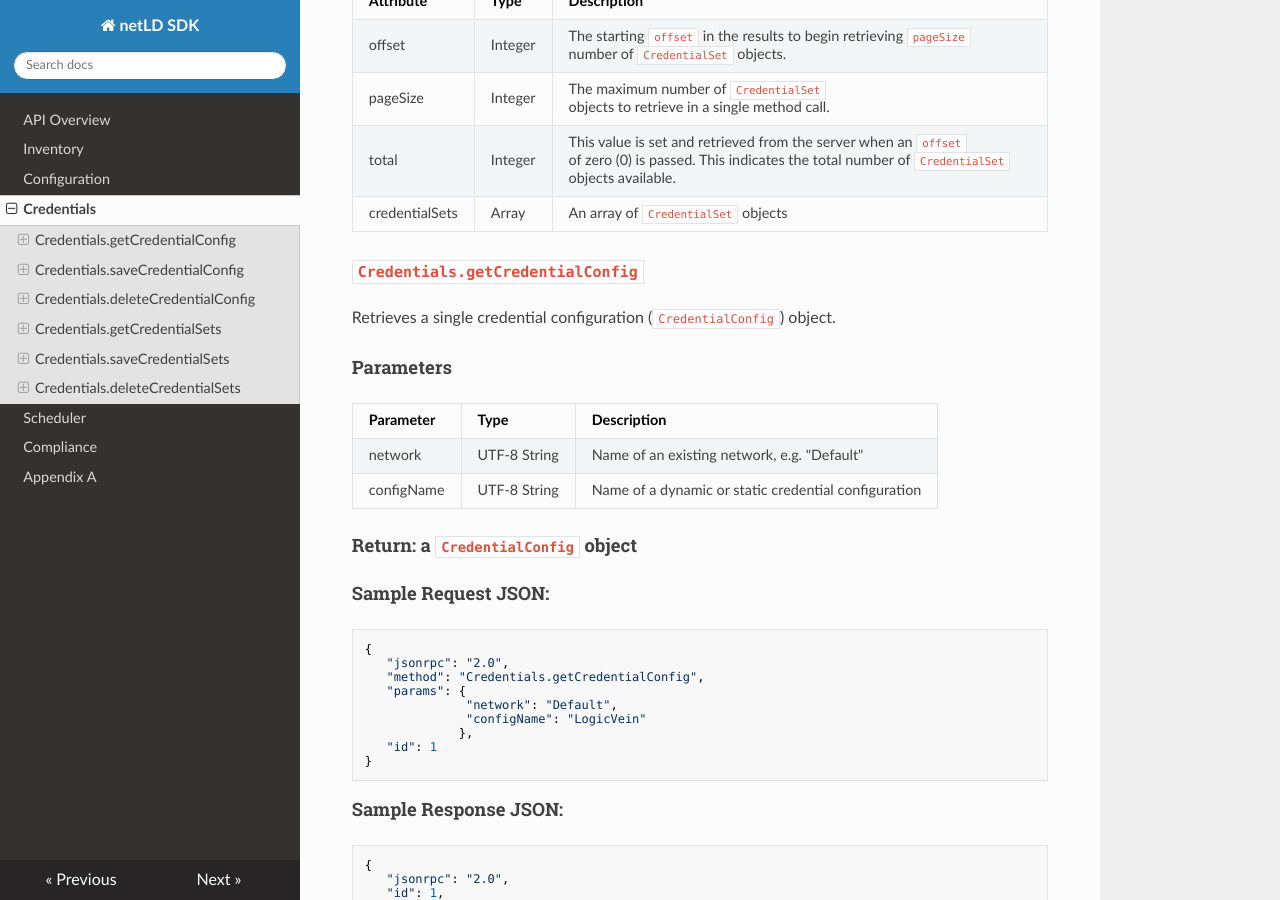
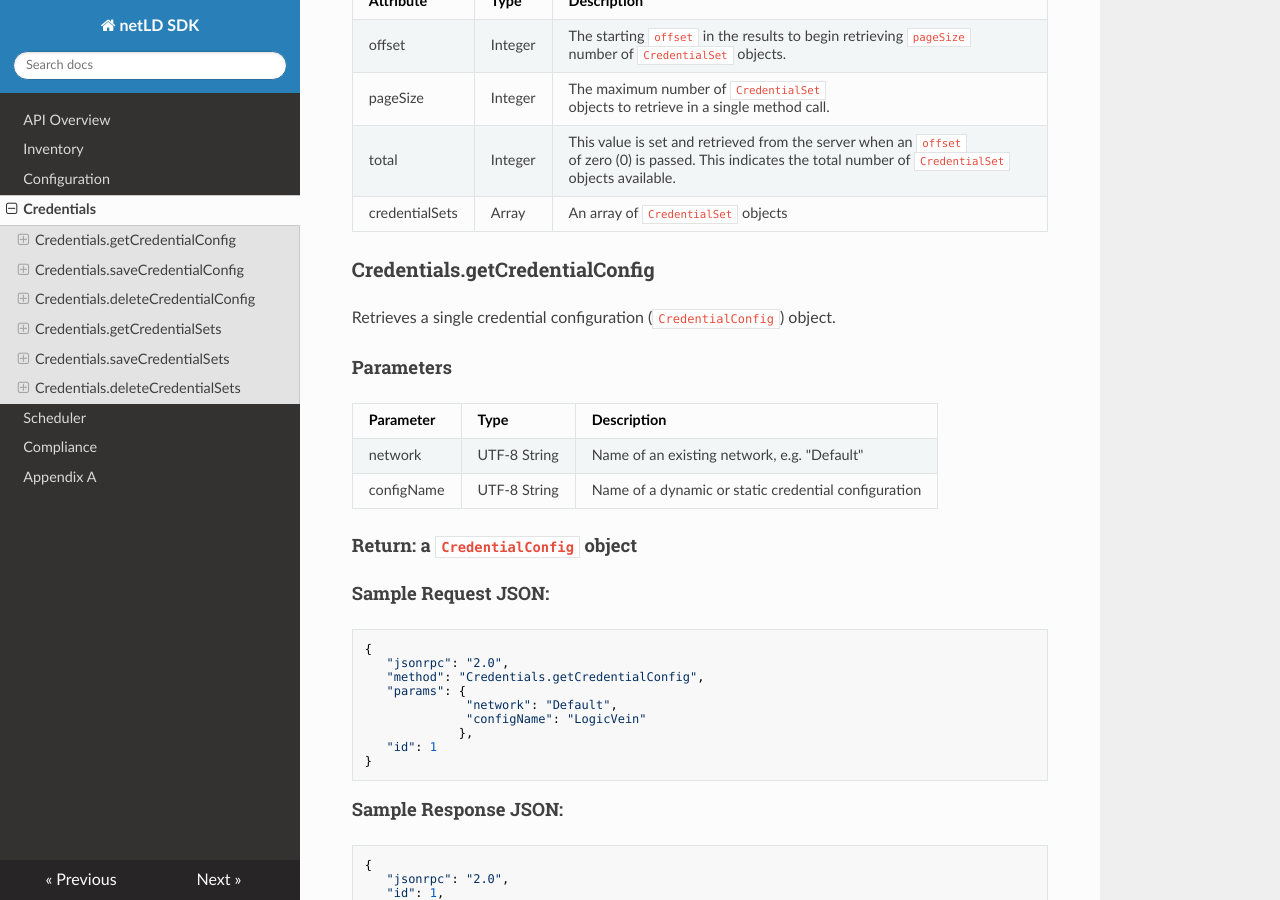
Before and after one commit to logicvein/NetLD-SDK, an MkDocs documentation site: the page built from docs/Credentials.md, in a window 1280 px wide and 900 px high, scrolled down 1982 px. Built offline with MkDocs 1.6.1, drawn with Linux system fonts in a browser that asks for light colours; nearby versions of some CDN libraries; old or Windows-style settings are respelled for this version of MkDocs.

````diff
--- a/docs/Credentials.md
+++ b/docs/Credentials.md
@@ -105,7 +105,7 @@ An example ```PageData``` object is expressed in JSON format seen here:
 
 <p class="vspacer"></p>
 
-### ```Credentials.getCredentialConfig```
+### Credentials.getCredentialConfig
 Retrieves a single credential configuration (``CredentialConfig``) object.
 
 #### Parameters
@@ -152,7 +152,7 @@ Retrieves a single credential configuration (``CredentialConfig``) object.
 
 <p class="vspacer"></p>
 
-### ```Credentials.saveCredentialConfig```
+### Credentials.saveCredentialConfig
 
 Save a single credential configuration.  This method can be used to save a new configuration, or renaming an existing one.  Note: after call this method you must call the ``commitEdits``
 or ``discardEdits`` method.  If you are making many changes, it is recommended that all changes are should be made before a final call to ``commitEdits``.
@@ -191,7 +191,7 @@ or ``discardEdits`` method.  If you are making many changes, it is recommended t
 
 <p class="vspacer"></p>
 
-### ```Credentials.deleteCredentialConfig```
+### Credentials.deleteCredentialConfig
 
 Delete a single credential configuration.  Note: after call this method you must call the ``commitEdits`` or ``discardEdits`` method.  If you are making many changes, it is recommended that all changes are
 should be made before a final call to ``commitEdits``.
@@ -220,7 +220,7 @@ should be made before a final call to ``commitEdits``.
 
 <p class="vspacer"></p>
 
-### ```Credentials.getCredentialSets```
+### Credentials.getCredentialSets
 
 Get the credential sets associated with a specified credential configuration.
 
@@ -308,7 +308,7 @@ associated with.
 
 <p class="vspacer"></p>
 
-### ```Credentials.saveCredentialSets```
+### Credentials.saveCredentialSets
 
 Save a collection of credential sets.  Note: after call this method you must call the ``commitEdits`` or ``discardEdits`` method.  If you are making many changes, it is recommended that all changes are
 should be made before a final call to ``commitEdits``.
@@ -352,7 +352,7 @@ should be made before a final call to ``commitEdits``.
 
 <p class="vspacer"></p>
 
-### ```Credentials.deleteCredentialSets```
+### Credentials.deleteCredentialSets
 
 Delete a collection of credential sets.  Note: after call this method you must call the ``commitEdits`` or ``discardEdits`` method.  If you are making many changes, it is recommended that all changes are
 should be made before a final call to ``commitEdits``.
````
Also changed, not shown: autogenerated_rst_docs/Credentials.rst (+12 -12 lines).
